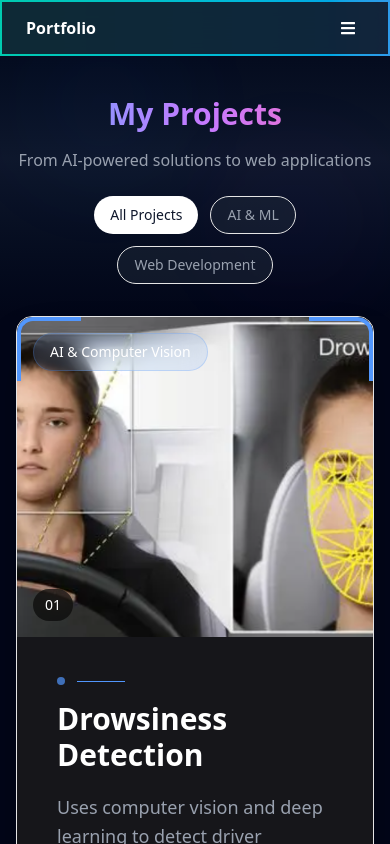
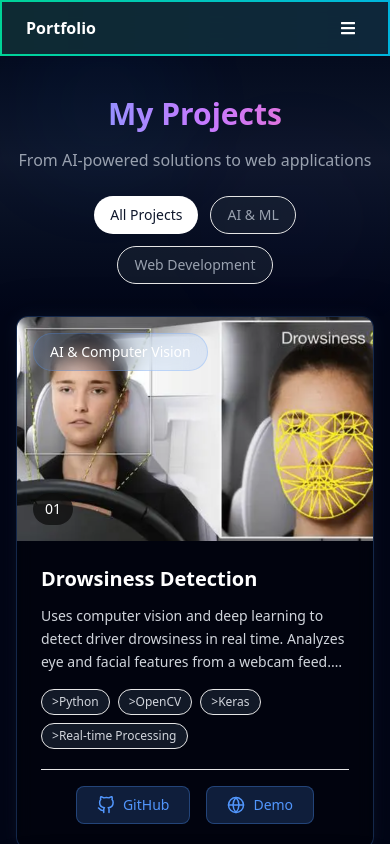
Before and after one commit to SrimathiKumar01/portfolio, a React (Vite) app: page /#/projects in a window 390 px wide. Shown: the top 844 px of the page. Built offline with nearby package versions, Linux system fonts and the light colour scheme.

Commit message:
last_mobile_update

```diff
--- a/src/pages/Hero/Hero.jsx
+++ b/src/pages/Hero/Hero.jsx
@@ -137,8 +137,7 @@ const profile = {
     <>
       <main className="bg-[#020617] text-white min-h-screen">
         <section
-          className="hero min-h-screen flex items-center justify-center relative px-4 sm:px-6 lg:px-8 py-10 md:py-16 lg:py-0 hero-section-padding"
-          style={{ paddingTop: "var(--hero-padding-top, 0)" }}
+          className="hero min-h-screen flex items-center justify-center relative px-4 sm:px-6 lg:px-8 pt-32 sm:pt-36 md:pt-40 lg:pt-24 pb-10 md:pb-16 lg:pb-0"
         >
           <div className="absolute inset-0"></div>
 
@@ -156,18 +155,7 @@ const profile = {
           </div>
 
           {/* Main content container */}
-          <div
-            className="container mx-auto flex flex-col lg:flex-row items-center justify-between relative z-10 py-8 md:py-10 lg:py-12 md:pt-28 xl:pt-28"
-            style={{
-              paddingTop:
-                window.innerWidth >= 1360 &&
-                window.innerWidth <= 1370 &&
-                window.innerHeight >= 760 &&
-                window.innerHeight <= 775
-                  ? "12rem"
-                  : "",
-            }}
-          >
+          <div className="container mx-auto flex flex-col lg:flex-row items-center justify-between relative z-10">
             {/* Left column - Text content */}
             <div className="w-full lg:w-1/2 mb-12 lg:mb-0 animate__animated animate__fadeInLeft relative">
               {/* Decorative blurs */}
--- a/src/pages/Projects/Projects.jsx
+++ b/src/pages/Projects/Projects.jsx
@@ -88,7 +88,7 @@ export default function Projects() {
 
   return (
     <ReactLenis root options={{ lerp: 0.1, duration: 1.5, smoothWheel: true }}>
-      <main className="bg-slate-950 scroll-smooth min-h-screen pb-20">
+      <main className="bg-slate-950 scroll-smooth min-h-screen pb-20" >
         {/* Projects Header - Added pt-20 to account for fixed header */}
         <section className="min-h-[35vh] flex items-center justify-center relative overflow-hidden pt-24 pb-8">
           <div className="absolute inset-0 bg-gradient-to-b from-slate-950 via-slate-900 to-slate-950"></div>
@@ -143,8 +143,8 @@ export default function Projects() {
         </section>
 
         {/* Projects Cards */}
-        <section className="max-w-[1400px] mx-auto px-4 sm:px-6 lg:px-8">
-          <div className="grid grid-cols-1 lg:grid-cols-2 gap-10 lg:gap-12">
+        <section className="max-w-7xl mx-auto px-4 sm:px-6 lg:px-8">
+          <div className="grid grid-cols-1 md:grid-cols-2 lg:grid-cols-3 gap-6">
             {filteredProjects.map((project, i) => (
               <Card
                 key={`p_${project.title}`}
@@ -184,32 +184,25 @@ function Card({
       whileInView={{ opacity: 1, y: 0 }}
       viewport={{ once: true, margin: "-50px" }}
       transition={{ duration: 0.5, delay: i * 0.1 }}
-      whileHover={{ y: -8, transition: { duration: 0.3 } }}
-      className="relative bg-zinc-900/95 backdrop-blur-sm rounded-2xl overflow-hidden shadow-2xl border border-gray-800/50 flex flex-col h-full"
+      whileHover={{ y: -10, scale: 1.02, transition: { duration: 0.3 } }}
+      className="bg-black/40 backdrop-blur-sm rounded-xl overflow-hidden shadow-2xl flex flex-col h-full group"
+      style={{
+        border: `1px solid ${color}40`,
+        boxShadow: `0 0 15px ${color}15, 0 10px 40px rgba(0,0,0,0.5)`
+      }}
     >
-      {/* Corner decorations */}
-      <div className="absolute top-0 left-0 w-16 h-16 border-t-4 border-l-4 rounded-tl-2xl z-10" style={{ borderColor: color }} />
-      <div className="absolute top-0 right-0 w-16 h-16 border-t-4 border-r-4 rounded-tr-2xl z-10" style={{ borderColor: color }} />
-      <div className="absolute bottom-0 left-0 w-16 h-16 border-b-4 border-l-4 rounded-bl-2xl z-10" style={{ borderColor: color }} />
-      <div className="absolute bottom-0 right-0 w-16 h-16 border-b-4 border-r-4 rounded-br-2xl z-10" style={{ borderColor: color }} />
-
       {/* Image section */}
-      <div className="relative h-80 overflow-hidden group">
+      <div className="relative h-56 overflow-hidden">
         <motion.img
           src={url}
           alt={title}
-          className="w-full h-full object-cover"
-          whileHover={{ scale: 1.1 }}
-          transition={{ duration: 0.4 }}
+          className="w-full h-full object-cover group-hover:scale-110 transition-transform duration-500"
         />
 
         {/* Colored overlay on hover */}
-        <motion.div
-          className="absolute inset-0"
-          style={{ backgroundColor: color, mixBlendMode: "overlay" }}
-          initial={{ opacity: 0 }}
-          whileHover={{ opacity: 0.3 }}
-          transition={{ duration: 0.3 }}
+        <div
+          className="absolute inset-0 opacity-0 group-hover:opacity-20 transition-opacity duration-300"
+          style={{ backgroundColor: color }}
         />
 
         {/* Category badge */}
@@ -227,30 +220,22 @@ function Card({
       </div>
 
       {/* Content section */}
-      <div className="p-10 flex flex-col flex-grow">
+      <div className="p-6 flex flex-col flex-grow">
         <div className="flex-grow">
-          <div className="flex items-center gap-3 mb-4">
-            <div
-              className="w-2 h-2 rounded-full animate-pulse"
-              style={{ backgroundColor: color }}
-            />
-            <div className="h-[1px] w-12" style={{ backgroundColor: color }} />
-          </div>
-
-          <h2 className="text-3xl font-bold text-white mb-5">
+          <h2 className="text-xl font-bold text-white mb-3">
             {title}
           </h2>
-          <p className="text-lg text-gray-400 leading-relaxed mb-5">
+          <p className="text-sm text-gray-300 leading-relaxed mb-4 line-clamp-3">
             {description}
           </p>
 
           {/* Technology tags */}
           {technologies && (
-            <div className="flex flex-wrap gap-3">
+            <div className="flex flex-wrap gap-2">
               {technologies.map((tech, index) => (
                 <span
                   key={index}
-                  className="px-4 py-2 text-base rounded-full bg-gray-800 text-gray-300 border border-gray-700">
+                  className="px-2.5 py-1 text-xs rounded-full bg-gray-800/60 text-gray-300 border border-gray-700/50">
                 >
                   {tech}
                 </span>
@@ -260,36 +245,39 @@ function Card({
         </div>
 
         {/* Links section */}
-        <div className="mt-8 pt-6 border-t border-gray-800">
-          <div className="flex items-center justify-center gap-8">
+        <div className="mt-5 pt-4 border-t border-gray-800/50">
+          <div className="flex items-center justify-center gap-4">
             {/* GitHub Link */}
             <motion.a
               href={githubLink}
               target="_blank"
               rel="noopener noreferrer"
-              className="group flex items-center gap-2"
-              whileHover={{ y: -3 }}
-              transition={{ type: "spring", stiffness: 400 }}
+              className="flex items-center gap-2 px-5 py-2 rounded-lg font-medium transition-all text-sm"
+              style={{
+                backgroundColor: `${color}30`,
+                color: color,
+                border: `1px solid ${color}50`
+              }}
+              whileHover={{
+                backgroundColor: `${color}40`,
+                scale: 1.05,
+                transition: { duration: 0.2 }
+              }}
             >
               <svg
                 xmlns="http://www.w3.org/2000/svg"
-                width="24"
-                height="24"
+                width="18"
+                height="18"
                 viewBox="0 0 24 24"
                 fill="none"
-                stroke={color}
+                stroke="currentColor"
                 strokeWidth="2"
                 strokeLinecap="round"
                 strokeLinejoin="round"
               >
                 <path d="M9 19c-5 1.5-5-2.5-7-3m14 6v-3.87a3.37 3.37 0 0 0-.94-2.61c3.14-.35 6.44-1.54 6.44-7A5.44 5.44 0 0 0 20 4.77 5.07 5.07 0 0 0 19.91 1S18.73.65 16 2.48a13.38 13.38 0 0 0-7 0C6.27.65 5.09 1 5.09 1A5.07 5.07 0 0 0 5 4.77a5.44 5.44 0 0 0-1.5 3.78c0 5.42 3.3 6.61 6.44 7A3.37 3.37 0 0 0 9 18.13V22"></path>
               </svg>
-              <span
-                className="text-base font-medium"
-                style={{ color }}
-              >
-                GitHub
-              </span>
+              <span>GitHub</span>
             </motion.a>
 
             {/* Live Link */}
@@ -297,17 +285,25 @@ function Card({
               href={liveLink}
               target="_blank"
               rel="noopener noreferrer"
-              className="group flex items-center gap-2"
-              whileHover={{ y: -3 }}
-              transition={{ type: "spring", stiffness: 400 }}
+              className="flex items-center gap-2 px-5 py-2 rounded-lg font-medium transition-all text-sm"
+              style={{
+                backgroundColor: `${color}30`,
+                color: color,
+                border: `1px solid ${color}50`
+              }}
+              whileHover={{
+                backgroundColor: `${color}40`,
+                scale: 1.05,
+                transition: { duration: 0.2 }
+              }}
             >
               <svg
                 xmlns="http://www.w3.org/2000/svg"
-                width="24"
-                height="24"
+                width="18"
+                height="18"
                 viewBox="0 0 24 24"
                 fill="none"
-                stroke={color}
+                stroke="currentColor"
                 strokeWidth="2"
                 strokeLinecap="round"
                 strokeLinejoin="round"
@@ -316,12 +312,7 @@ function Card({
                 <line x1="2" y1="12" x2="22" y2="12"></line>
                 <path d="M12 2a15.3 15.3 0 0 1 4 10 15.3 15.3 0 0 1-4 10 15.3 15.3 0 0 1-4-10 15.3 15.3 0 0 1 4-10z"></path>
               </svg>
-              <span
-                className="text-base font-medium"
-                style={{ color }}
-              >
-                Demo
-              </span>
+              <span>Demo</span>
             </motion.a>
           </div>
         </div>
```
